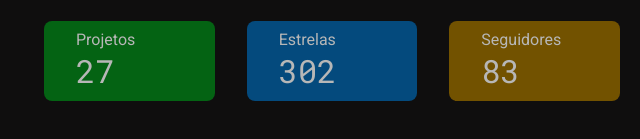
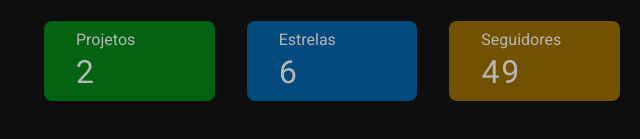
Before and after one commit to rodcordeiro/ProfileComponent, a plain HTML site: page index.html in a window 1280 px wide. Shown: the part 409-548 px from the top of the page, 308-948 px from the left. Drawn offline with nearby package versions, Linux system fonts and the light colour scheme.

Commit message:
Add random numbers

```diff
--- a/index.html
+++ b/index.html
@@ -39,6 +39,14 @@
     </main>
     <script>
         feather.replace()
+        const stats = ["projects", "stars", "followers"]
+
+        stats.forEach((status)=>{
+            const number = Math.floor(Math.random() * 100 + 1)
+            const container = document.querySelector(`.card.${status}>p`)
+            container.innerHTML = number
+            console.log(container)
+        })
     </script>
 </body>
 </html>
--- a/style.css
+++ b/style.css
@@ -73,6 +73,7 @@ header button{
     display: flex;
     justify-content: center;
     align-items: center;
+    cursor:pointer;
 }
 header button span {
     padding-left: 10px;
```
Also changed, not shown: screenshots/homepage.png (added), screenshots/minimun.png (added).
